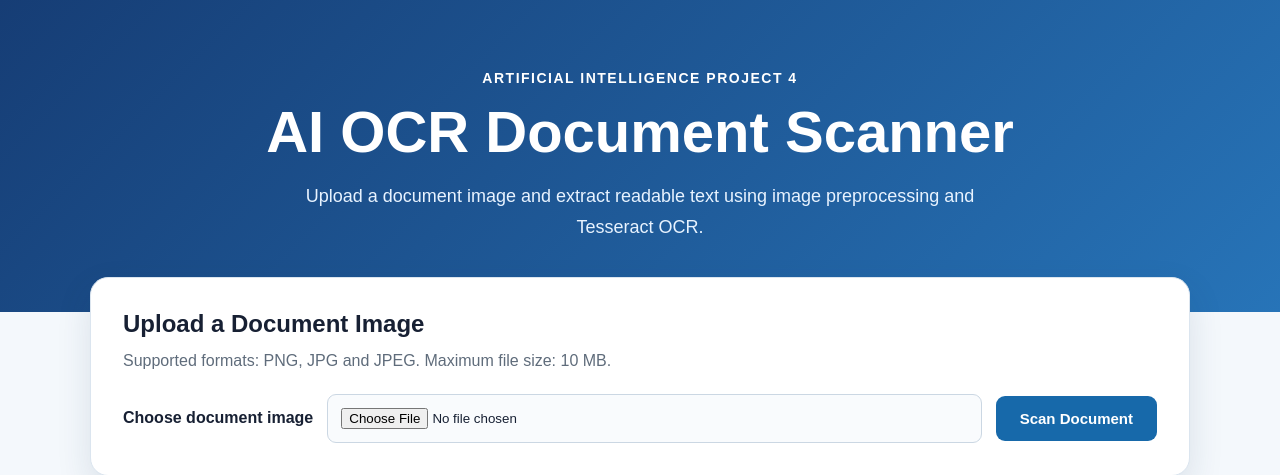
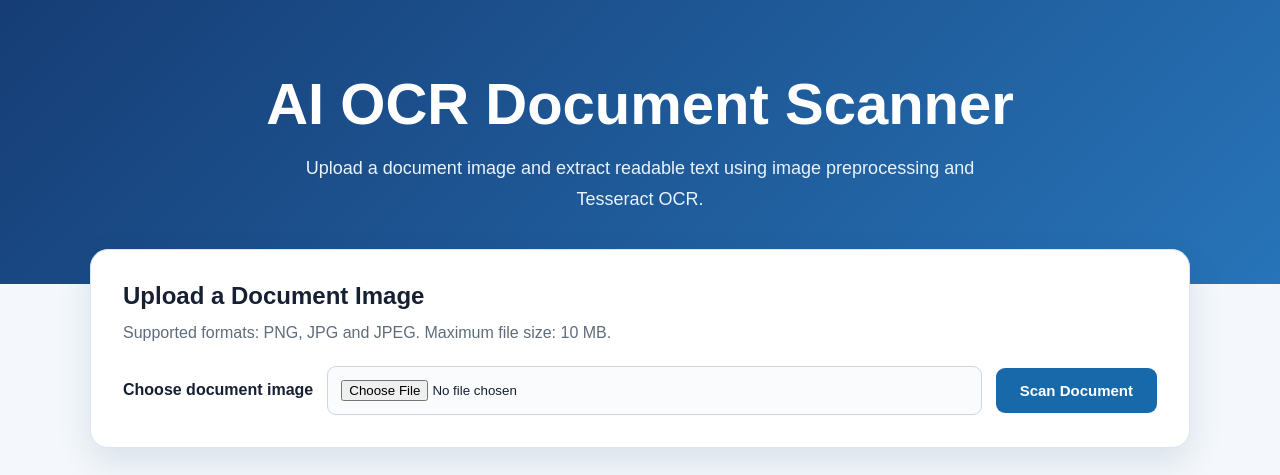
Before and after one commit to MAHESHISAGARIKA/AI-OCR-Document-Scanner, a Flask app: page / in a window 1280 px wide. Shown: the top 475 px of the page. Run offline with Flask 3, Linux system fonts and the light colour scheme.

Commit message:
Add readme and update web interface

```diff
--- a/templates/index.html
+++ b/templates/index.html
@@ -19,9 +19,6 @@
 <body>
     <header class="main-header">
         <div class="header-content">
-            <p class="project-label">
-                Artificial Intelligence Project 4
-            </p>
 
             <h1>AI OCR Document Scanner</h1>
 
```
Also changed, not shown: README.md.
